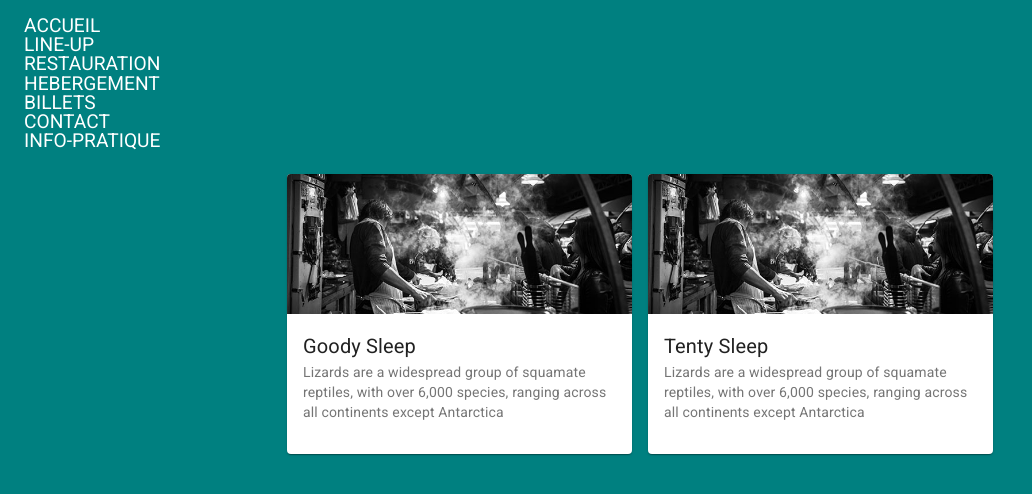
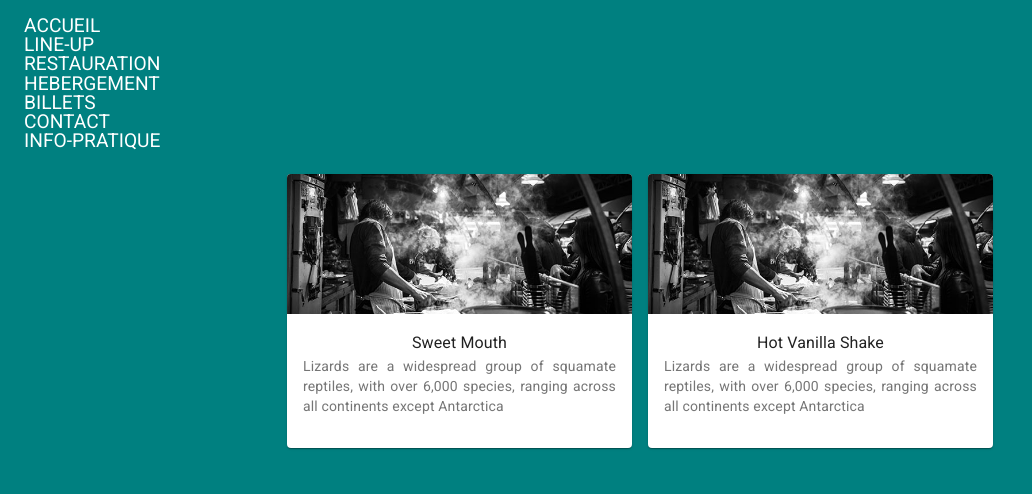
Before and after one commit to TestardR/Festivalv2, a React (Create React App) app: page /hebergement in a window 1280 px wide. Shown: the top 494 px of the page, without its empty margins (0-1032 px from the left). Built offline with nearby package versions, Linux system fonts and the light colour scheme.

Commit message:
Hebergement setup

```diff
--- a/src/components/Hebergement.js
+++ b/src/components/Hebergement.js
@@ -1,6 +1,5 @@
 import React from 'react';
 import Baselayout from '../layouts/Baselayout';
-import Button from '@material-ui/core/Button';
 import Typography from '@material-ui/core/Typography';
 import { makeStyles } from '@material-ui/core/styles';
 import Card from '@material-ui/core/Card';
@@ -8,7 +7,7 @@ import CardActionArea from '@material-ui/core/CardActionArea';
 import CardActions from '@material-ui/core/CardActions';
 import CardContent from '@material-ui/core/CardContent';
 import CardMedia from '@material-ui/core/CardMedia';
-import Sleep1 from '../static/images/cards/cook1.jpg';
+import Cook1 from '../static/images/cards/cook1.jpg';
 import { Grid } from '@material-ui/core';
 
 const useStyles = makeStyles({
@@ -19,7 +18,8 @@ const useStyles = makeStyles({
     height: 140
   },
   light: {
-    fontWeight: 400
+    fontWeight: 400,
+    fontSize: '1rem'
   }
 });
 
@@ -33,14 +33,23 @@ const Hebergement = () => {
             <CardActionArea>
               <CardMedia
                 className={classes.media}
-                image={Sleep1}
+                image={Cook1}
                 title="sweet cooking"
               />
               <CardContent>
-                <Typography variant="h6" className={classes.light}>
-                  Goody Sleep
+                <Typography
+                  variant="h6"
+                  className={classes.light}
+                  align="center"
+                >
+                  Sweet Mouth
                 </Typography>
-                <Typography variant="body2" color="textSecondary" component="p">
+                <Typography
+                  variant="body2"
+                  color="textSecondary"
+                  component="p"
+                  align="justify"
+                >
                   Lizards are a widespread group of squamate reptiles, with over
                   6,000 species, ranging across all continents except Antarctica
                 </Typography>
@@ -54,14 +63,23 @@ const Hebergement = () => {
             <CardActionArea>
               <CardMedia
                 className={classes.media}
-                image={Sleep1}
+                image={Cook1}
                 title="sweet cooking"
               />
               <CardContent>
-                <Typography variant="h6" className={classes.light}>
-                  Tenty Sleep
+                <Typography
+                  variant="h6"
+                  className={classes.light}
+                  align="center"
+                >
+                  Hot Vanilla Shake
                 </Typography>
-                <Typography variant="body2" color="textSecondary" component="p">
+                <Typography
+                  variant="body2"
+                  color="textSecondary"
+                  component="p"
+                  align="justify"
+                >
                   Lizards are a widespread group of squamate reptiles, with over
                   6,000 species, ranging across all continents except Antarctica
                 </Typography>
--- a/src/styles/main.scss
+++ b/src/styles/main.scss
@@ -2,7 +2,6 @@
 @import 'Home.scss';
 @import 'Sponsor.scss';
 @import 'Lineup.scss';
-@import 'Hebergement.scss';
 
 html,
 body,
```
Also changed, not shown: src/styles/_Hebergement.scss (deleted).
